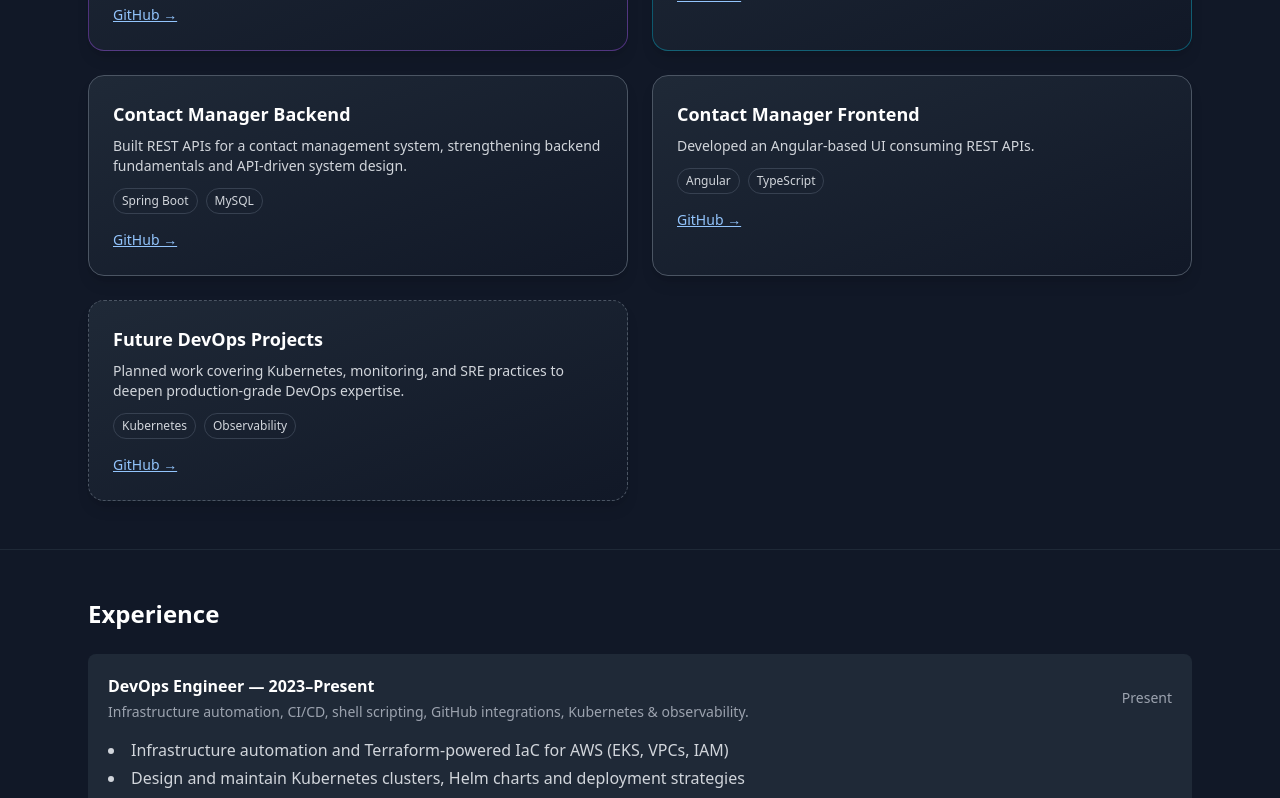
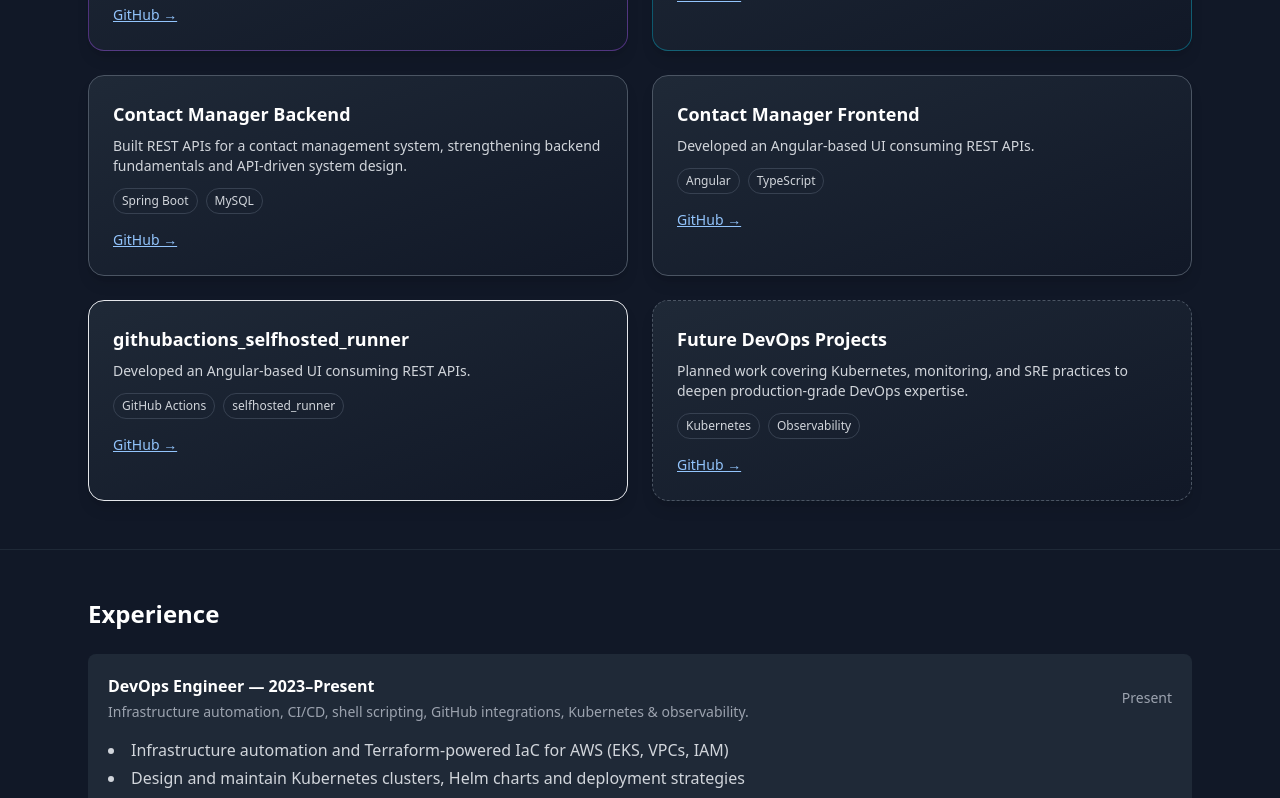
Before and after one commit to VEER0402/veerendra-portfolio, a React (Create React App) app: page / in a window 1280 px wide. Shown: the part 3457-4255 px from the top of the page. Built offline with nearby package versions, Linux system fonts and the light colour scheme.

Commit message:
added 1 project

```diff
--- a/src/veerendra_dwivedi_portfolio.jsx
+++ b/src/veerendra_dwivedi_portfolio.jsx
@@ -291,6 +291,14 @@ export default function VeerendraPortfolio() {
     tech: ["Angular", "TypeScript"],
     link: "https://github.com/VEER0402/Contact-Manager-frontend"
   },
+ {
+    title: "githubactions_selfhosted_runner",
+    category: "CI",
+    impact:
+      "Developed an Angular-based UI consuming REST APIs.",
+    tech: ["GitHub Actions", "selfhosted_runner"],
+    link: "https://github.com/VEER0402/githubactions_selfhosted_runner"
+  },
   {
     title: "Future DevOps Projects",
     category: "future",
```
